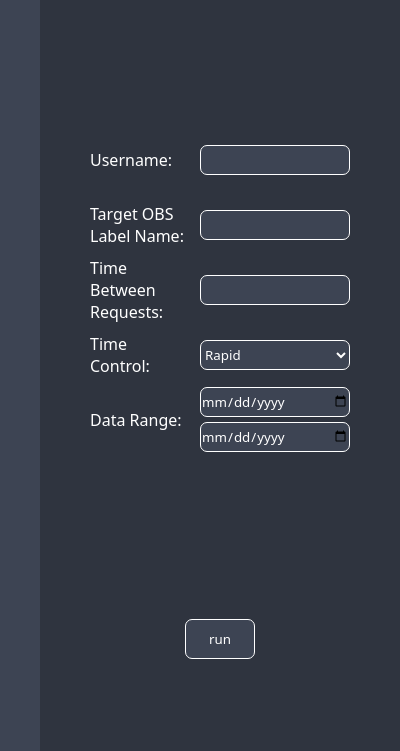
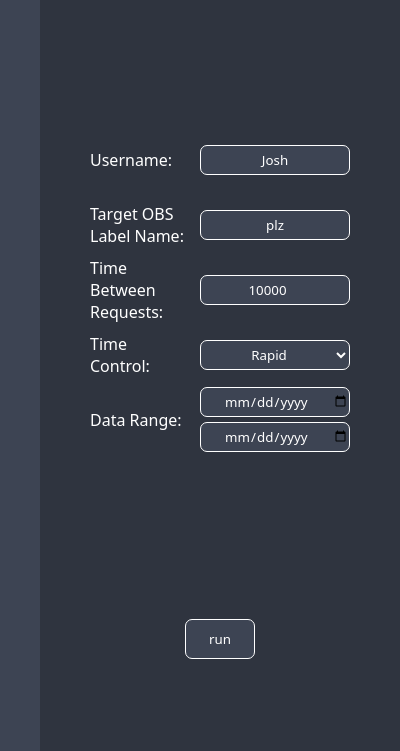
Before and after one commit to Joshieingold/obs-chess, an Electron app: page front-end/index.html in a window 400 px wide. Shown: the part 93-844 px from the top of the page. Drawn offline with Linux system fonts and the light colour scheme.

Commit message:
added json and ajax call to load in previous settings.

```diff
--- a/front-end/renderer.js
+++ b/front-end/renderer.js
@@ -1,6 +1,22 @@
+let settings;
+
 window.onload = function () {
+    GetSettingsData();
     document.querySelector(".side-bar").addEventListener("click", SwitchScreen);
 };
+
+function GetSettingsData() {
+    let url = "../settings.json";
+    let xhr = new XMLHttpRequest();
+    xhr.onreadystatechange = function () {
+        if (this.readyState == 4 && this.status == 200) {
+            settings = JSON.parse(xhr.responseText);
+            LoadInputs();
+        }
+    };
+    xhr.open("GET", url, true);
+    xhr.send();
+}
 
 function SwitchScreen(e) {
     let targetNode = e.target.closest(".side-bar-item");
@@ -24,3 +40,30 @@ function SwitchScreen(e) {
         }
     }
 }
+
+function LoadInputs() {
+    // This data is gained from the .env
+    let obsIpRef = document.querySelector("#obs-ip-input");
+    let obsPassRef = document.querySelector("#obs-password-input");
+
+    // This is mostly easy stuff
+    let chessUserRef = document.querySelector("#username-input");
+    chessUserRef.value = settings.username;
+    let obsLabelRef = document.querySelector("#obs-target-text-input");
+    obsLabelRef.value = settings.obsLabel;
+    let timeoutRef = document.querySelector("#request-delay-input");
+    timeoutRef.value = settings.requestRate;
+
+    // Now for the more fancy ones
+    let timeControlRef = document.querySelector("#time-control-input");
+    let allOptions = timeoutRef.querySelectorAll("option");
+    for (let i = 0; i < allOptions.length; i++) {
+        if (allOptions[i].value === settings.timeControl) {
+            timeControlRef.selectedIndex = i;
+            break;
+        }
+    }
+
+    let startDateRef = document.querySelector("#start-date-input");
+    let endDateRef = document.querySelector("#end-date-input");
+}
--- a/front-end/styles.css
+++ b/front-end/styles.css
@@ -69,6 +69,7 @@ input {
     box-shadow: var(--default-shadow);
     border: var(--default-border);
     width: 150px;
+    text-align: center;
     height: 30px;
 }
 button {
--- /dev/null
+++ b/settings.json
@@ -0,0 +1,8 @@
+{
+    "username": "Josh",
+    "obsLabel": "plz",
+    "requestRate": "10000",
+    "timeControl": "rapid",
+    "startDate": "",
+    "endDate": ""
+}
```
